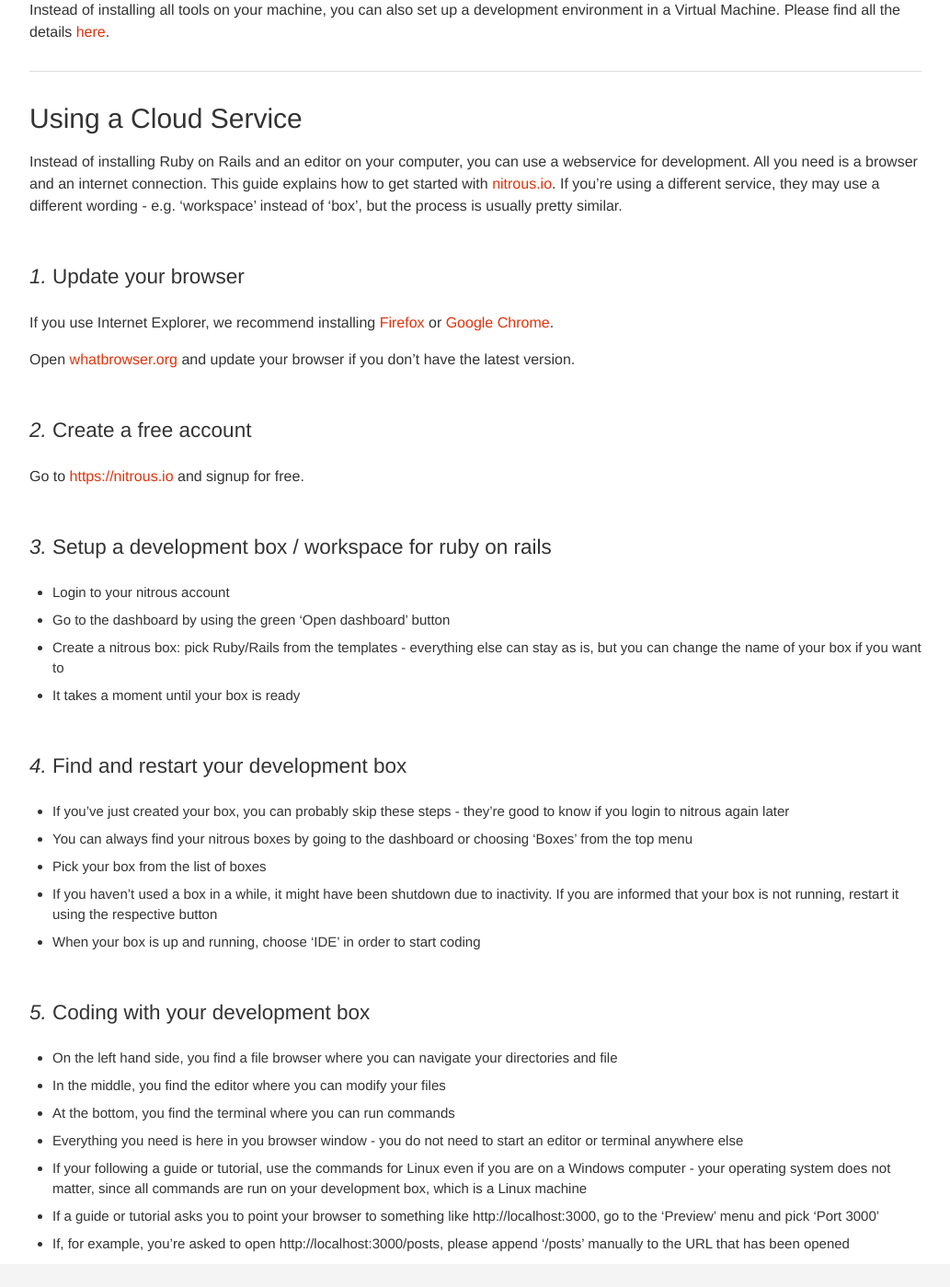
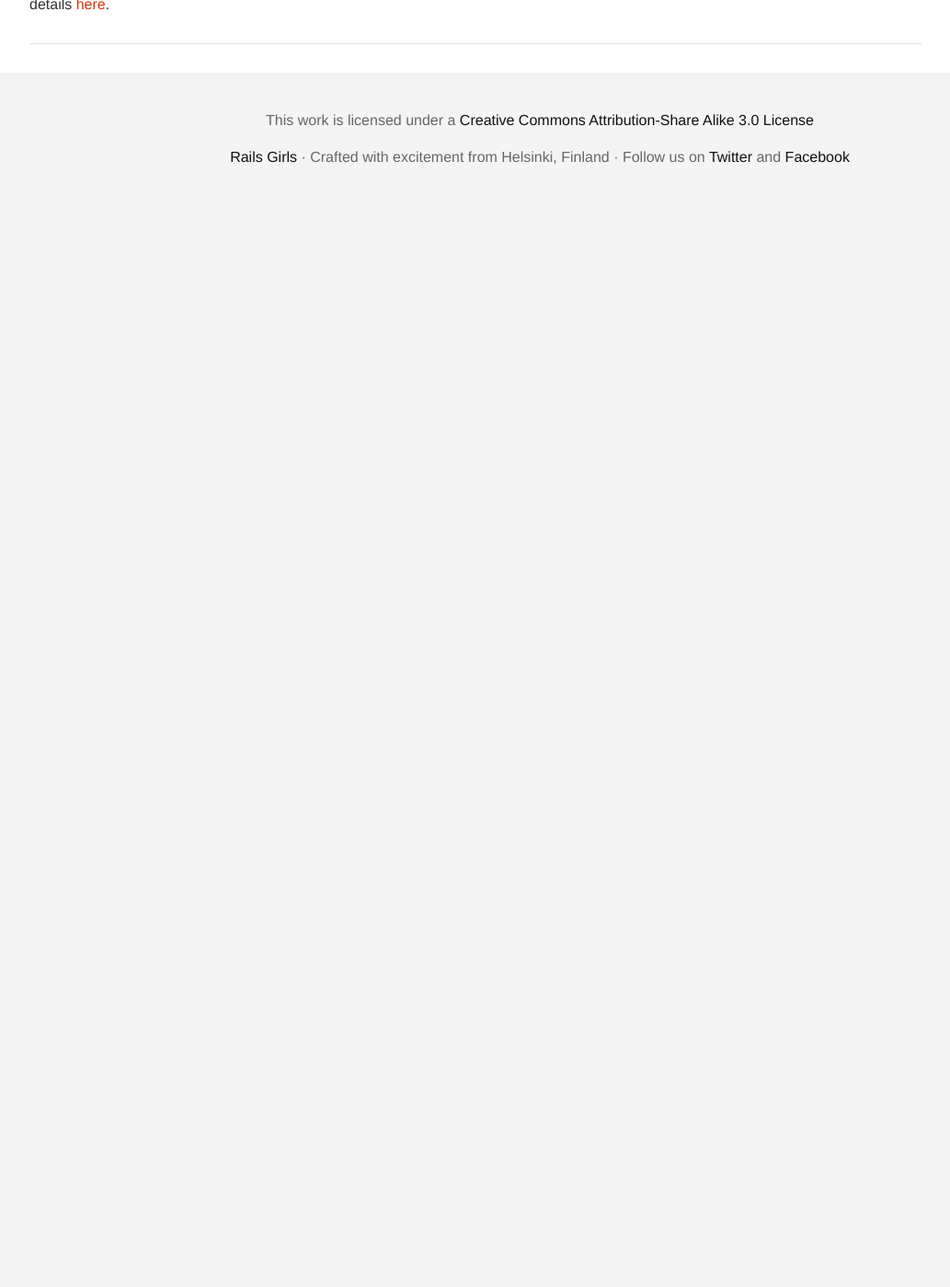
Before and after one commit to railsgirls/guides.railsgirls.com, a Jekyll site: the page built from _posts/2013-05-02-install.markdown, in a window 1280 px wide and 1400 px high, scrolled down 6764 px. Shown: the whole window at 92% size, without its empty margins (53-1086 px from the left). Built offline with Jekyll 4.4.1, drawn with Linux system fonts in a browser that asks for light colours; nearby versions of some CDN libraries; after the commit the page ends 7003 px from its top, so only the background shows below that; some of the changed text lies outside the part shown.

Commit message:
Sunset Nitrous.io

```diff
--- a/_posts/2013-05-02-install.markdown
+++ b/_posts/2013-05-02-install.markdown
@@ -15,7 +15,6 @@
 * [Setup for Windows](#setup-for-windows)
 * [Setup for Linux](#setup-for-linux)
 * [Alternative Installment for all OS](#virtual-machine)
-* [Using a Cloud Service - No Installation Required](#using-a-cloud-service)
 
 <hr />
 
@@ -271,38 +270,3 @@
 Instead of installing all tools on your machine, you can also set up a development environment in a Virtual Machine. Please find all the details [here]({% post_url 2014-03-24-alternative-dev-environment %}).
 
 <hr />
-
-## Using a Cloud Service
-
-Instead of installing Ruby on Rails and an editor on your computer, you can use a webservice for development. All you need is a browser and an internet connection. This guide explains how to get started with [nitrous.io](https://nitrous.io). If you're using a different service, they may use a different wording - e.g. 'workspace' instead of 'box', but the process is usually pretty similar.
-
-### *1.* Update your browser
-
-If you use Internet Explorer, we recommend installing [Firefox](mozilla.org/firefox) or [Google Chrome](google.com/chrome).
-
-Open [whatbrowser.org](http://whatbrowser.org) and update your browser if you don't have the latest version.
-
-### *2.* Create a free account
-Go to [https://nitrous.io](https://nitrous.io/) and signup for free.
-
-### *3.* Setup a development box / workspace for ruby on rails
-* Login to your nitrous account
-* Go to the dashboard by using the green 'Open dashboard' button
-* Create a nitrous box: pick Ruby/Rails from the templates - everything else can stay as is, but you can change the name of your box if you want to
-* It takes a moment until your box is ready
-
-### *4.* Find and restart your development box
-* If you've just created your box, you can probably skip these steps - they're good to know if you login to nitrous again later
-* You can always find your nitrous boxes by going to the dashboard or choosing 'Boxes' from the top menu
-* Pick your box from the list of boxes
-* If you haven't used a box in a while, it might have been shutdown due to inactivity. If you are informed that your box is not running, restart it using the respective button
-* When your box is up and running, choose 'IDE' in order to start coding
-
-### *5.* Coding with your development box
-* On the left hand side, you find a file browser where you can navigate your directories and file
-* In the middle, you find the editor where you can modify your files
-* At the bottom, you find the terminal where you can run commands
-* Everything you need is here in you browser window - you do not need to start an editor or terminal anywhere else
-* If your following a guide or tutorial, use the commands for Linux even if you are on a Windows computer - your operating system does not matter, since all commands are run on your development box, which is a Linux machine
-* If a guide or tutorial asks you to point your browser to something like http://localhost:3000, go to the 'Preview' menu and pick 'Port 3000'
-* If, for example, you're asked to open http://localhost:3000/posts, please append '/posts' manually to the URL that has been opened
--- a/_posts/2014-10-05-diary-app.markdown
+++ b/_posts/2014-10-05-diary-app.markdown
@@ -44,7 +44,7 @@
 
 ### Important
 
-It is important that you select the instructions specific to your operating system - the commands you need to run on a Windows computer are slightly different to Mac or Linux. If you're having trouble check the Operating System switcher at the bottom of the commands. In case you're using a cloud service (e.g. nitrous), you need to run the Linux commands even if you are on a Windows computer.
+It is important that you select the instructions specific to your operating system - the commands you need to run on a Windows computer are slightly different to Mac or Linux. If you're having trouble check the Operating System switcher at the bottom of the commands.
 
 ## Pure HTML
 
@@ -119,8 +119,6 @@
 [Here](https://github.com/krzysztofbialek/Rails-Girls-Warsaw-App)'s a link to repo with styled basic app you can use.
 
 ## Moving to Rails
-
-__COACH__: If your students are on Windows, consider using Nitrous.IO as the basis for the following parts.
 
 ### New Rails application
 
```
Also changed, not shown: _posts/2012-04-18-app.markdown (+5 -6 lines).
